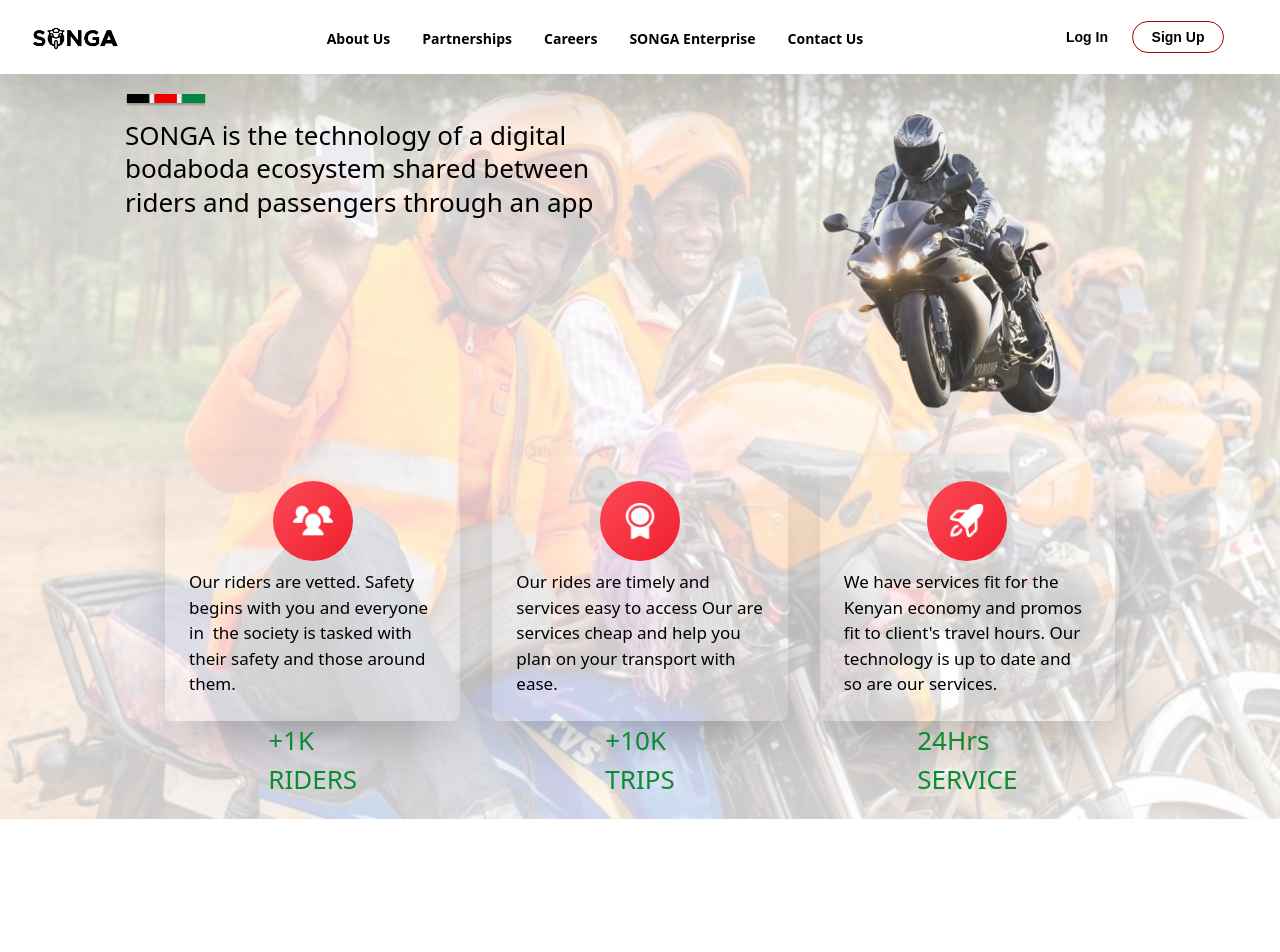
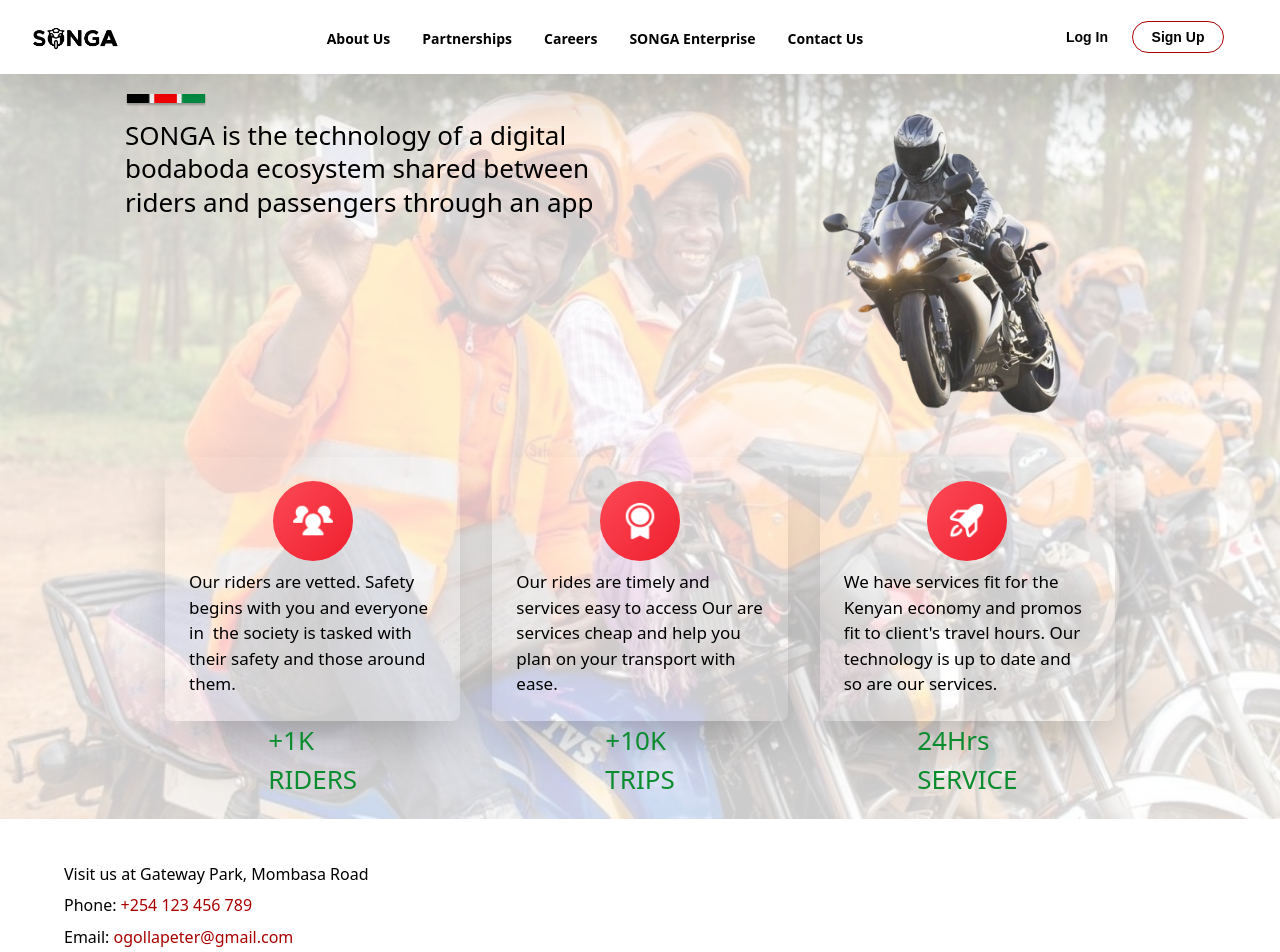
Before and after one commit to SongaBiz/Songa, a Next.js app: page /learn-more in a window 1280 px wide. Shown: the top 952 px of the page. Before the commit the page ends 819 px from the top, so only its background shows below. Built offline with nearby package versions, Linux system fonts and the light colour scheme; a web font is replaced by a local one.

Commit message:
[fix]: conflicting star exports

```diff
--- a/app/layout.tsx
+++ b/app/layout.tsx
@@ -1,4 +1,5 @@
-import { NavBar } from '@/components'
+import { NavBar} from '@/components/Elements/NavBar'
+import { LandingFooter} from '@/components'
 import './globals.css'
 import Footer from '@/components/Elements/Footer'
 import 'react-toastify/dist/ReactToastify.css';
@@ -23,6 +24,7 @@
           {children}
           <Analytics />
           {/* <Footer /> */}
+          <LandingFooter />
         </ToastProvider>
       </body>
     </html>
--- a/app/page.tsx
+++ b/app/page.tsx
@@ -20,7 +20,7 @@
       {/* <Careers/> */}
       {/* <Blog /> */}
       <RiderRegistration />
-      <LandingFooter />
+
     </div>
   )
 }
--- a/components/index.ts
+++ b/components/index.ts
@@ -5,4 +5,3 @@
 export * from './Landing/ServicesOffered'
 export * from './Landing/Mission'
 export * from './Landing/LandingFooter'
-export * from './Elements/NavBar'
```
